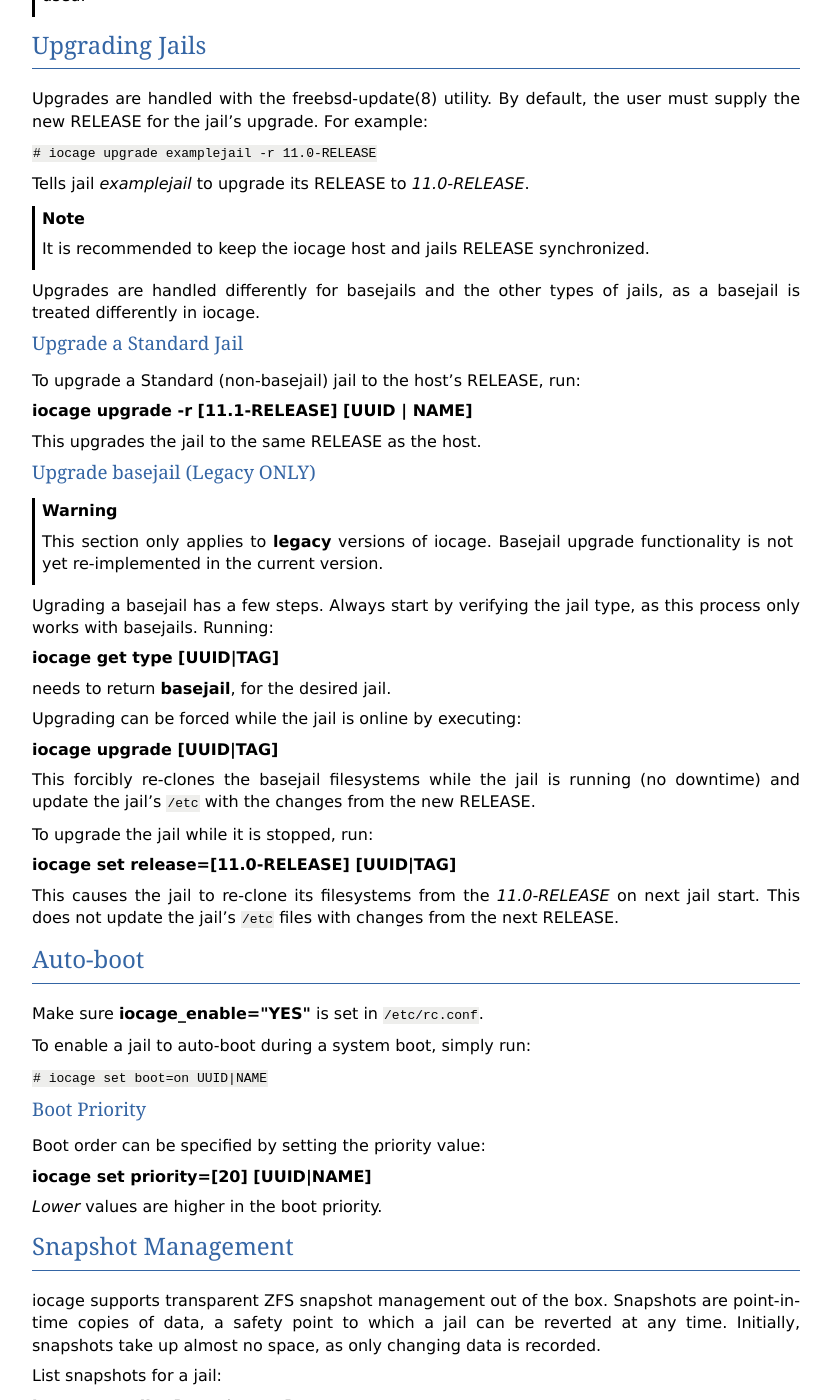
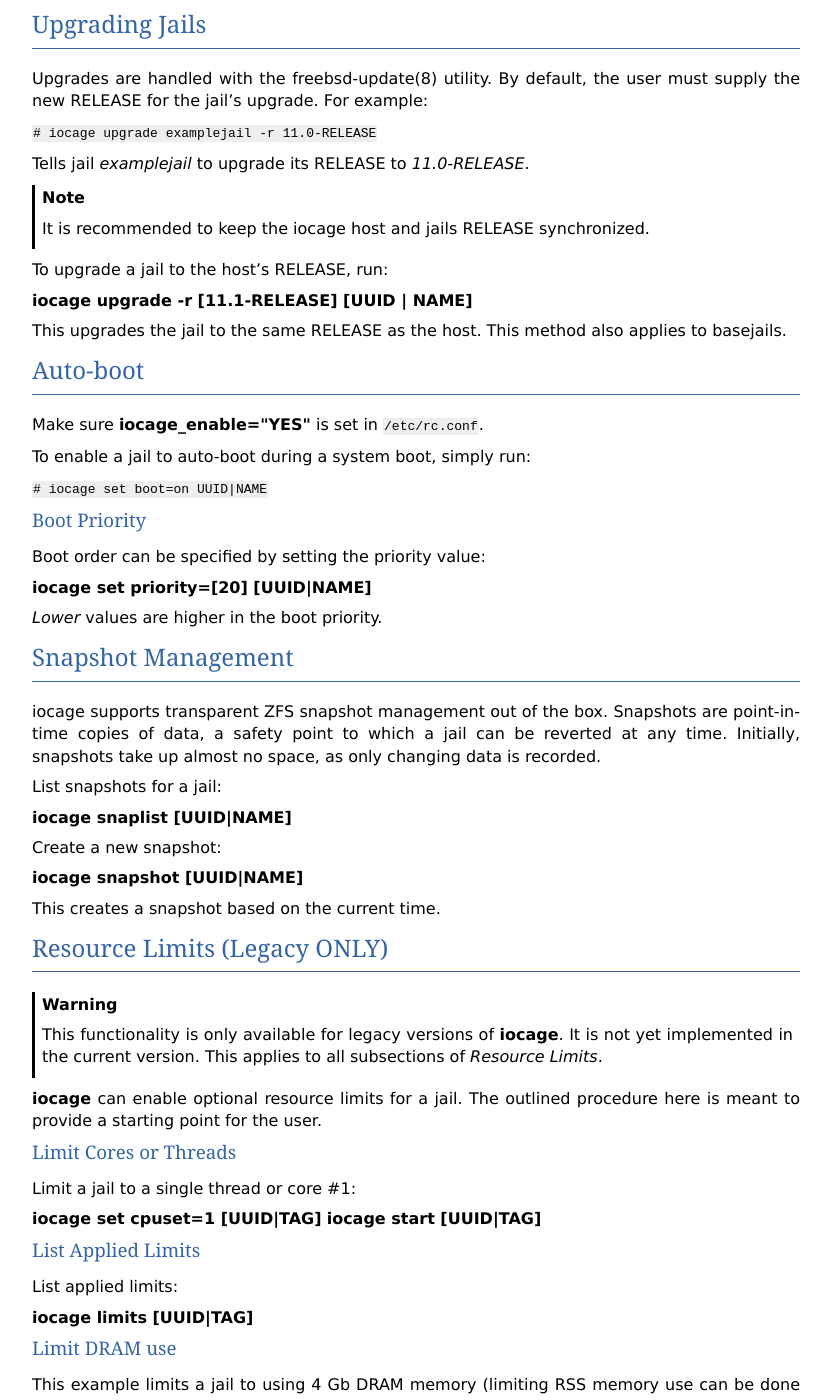
Before and after one commit to iocage/iocage, a Sphinx documentation site: the page built from doc/source/advanced-use.rst, in a window 1280 px wide and 1400 px high, scrolled down 1378 px. Shown: the whole window, without its empty margins (48-879 px from the left). Built offline with Sphinx 7.4.7, drawn with Linux system fonts in a browser that asks for light colours; some of the changed text lies outside the part shown.

Commit message:
Updated the 'updating/upgrading jail' section. (#486)

```diff
--- a/doc/source/advanced-use.rst
+++ b/doc/source/advanced-use.rst
@@ -56,17 +56,13 @@
 Updating Jails
 --------------
 
-.. warning:: Updating a basejail is currently not implemented in iocage.
-   Refer to iocage
-   `GitHub issue #50 <https://github.com/iocage/iocage/issues/50>`_ for
-   more information.
+Updates are handled with the freebsd-update(8) utility. Jails can be
+updated while they are stopped or running.
 
-Updates are handled with the freebsd-update(8) utility. Jails can be
-updated while they are stopped or running. While updating can seem
-routine, it is always recommended to use ZFS snapshot functionality to
-create a backup of the jail before updating.
+.. note:: The command :command:`iocage update [UUID | NAME]`
+   automatically creates a backup snapshot of the jail given.
 
-Create a backup snapshot of the jail:
+To create a backup snapshot manually, run:
 
 :command:`iocage snapshot -n [snapshotname] [UUID | NAME]`
 
@@ -105,53 +101,12 @@
 .. note:: It is recommended to keep the iocage host and jails RELEASE
    synchronized.
 
-Upgrades are handled differently for basejails and the other types of
-jails, as a basejail is treated differently in iocage.
-
-.. index:: Upgrade Standard Jail
-.. _Upgrade Standard Jail:
-
-Upgrade a Standard Jail
-+++++++++++++++++++++++
-
-To upgrade a Standard (non-basejail) jail to the host's RELEASE, run:
+To upgrade a jail to the host's RELEASE, run:
 
 :command:`iocage upgrade -r [11.1-RELEASE] [UUID | NAME]`
 
-This upgrades the jail to the same RELEASE as the host.
-
-.. index:: Upgrade Basejail (Legacy)
-.. _Upgrade Basejail:
-
-Upgrade basejail (Legacy ONLY)
-++++++++++++++++++++++++++++++
-
-.. warning:: This section only applies to **legacy** versions of iocage.
-   Basejail upgrade functionality is not yet re-implemented in the
-   current version.
-
-Ugrading a basejail has a few steps. Always start by verifying the jail
-type, as this process only works with basejails. Running:
-
-:command:`iocage get type [UUID|TAG]`
-
-needs to return **basejail**, for the desired jail.
-
-Upgrading can be forced while the jail is online by executing:
-
-:command:`iocage upgrade [UUID|TAG]`
-
-This forcibly re-clones the basejail filesystems while the jail is
-running (no downtime) and update the jail's :file:`/etc` with the
-changes from the new RELEASE.
-
-To upgrade the jail while it is stopped, run:
-
-:command:`iocage set release=[11.0-RELEASE] [UUID|TAG]`
-
-This causes the jail to re-clone its filesystems from the *11.0-RELEASE*
-on next jail start. This does not update the jail's :file:`/etc` files
-with changes from the next RELEASE.
+This upgrades the jail to the same RELEASE as the host. This method also
+applies to basejails.
 
 .. index:: Auto-Boot
 .. _AutoBoot:
```
